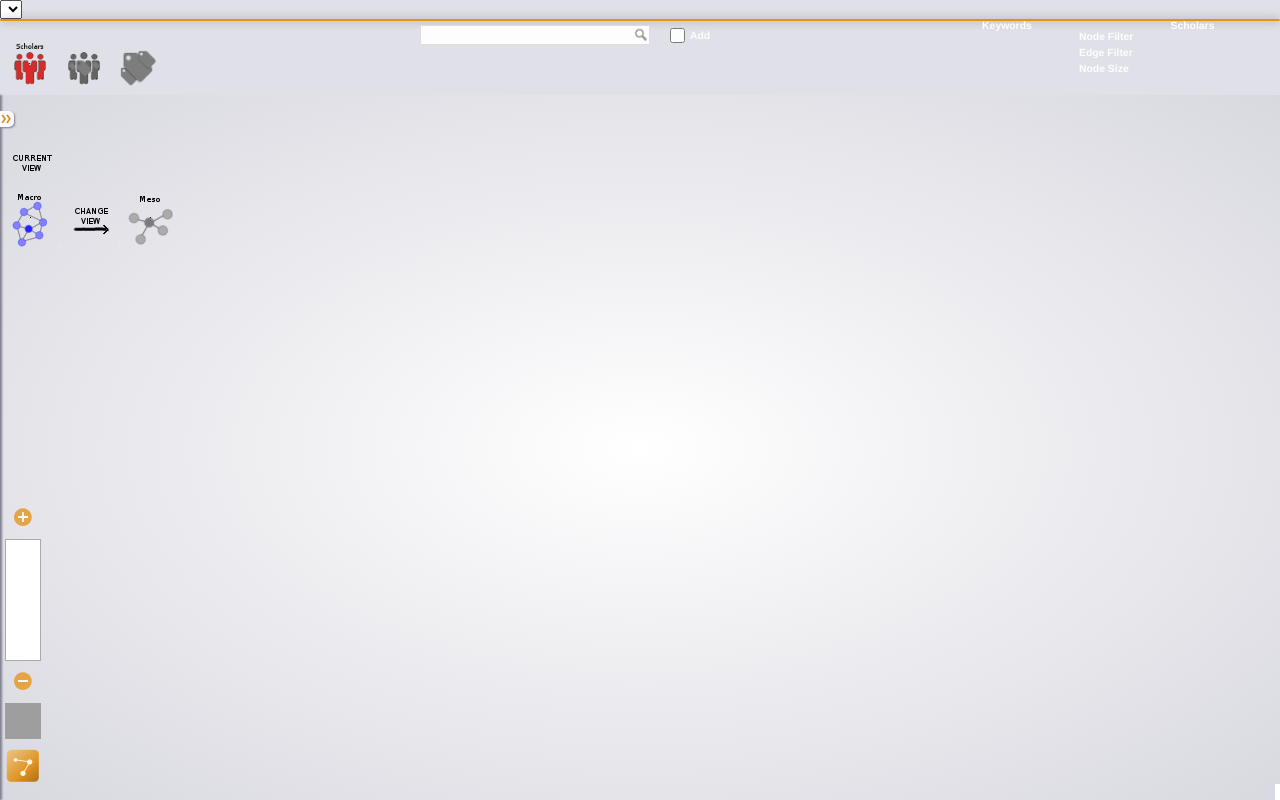
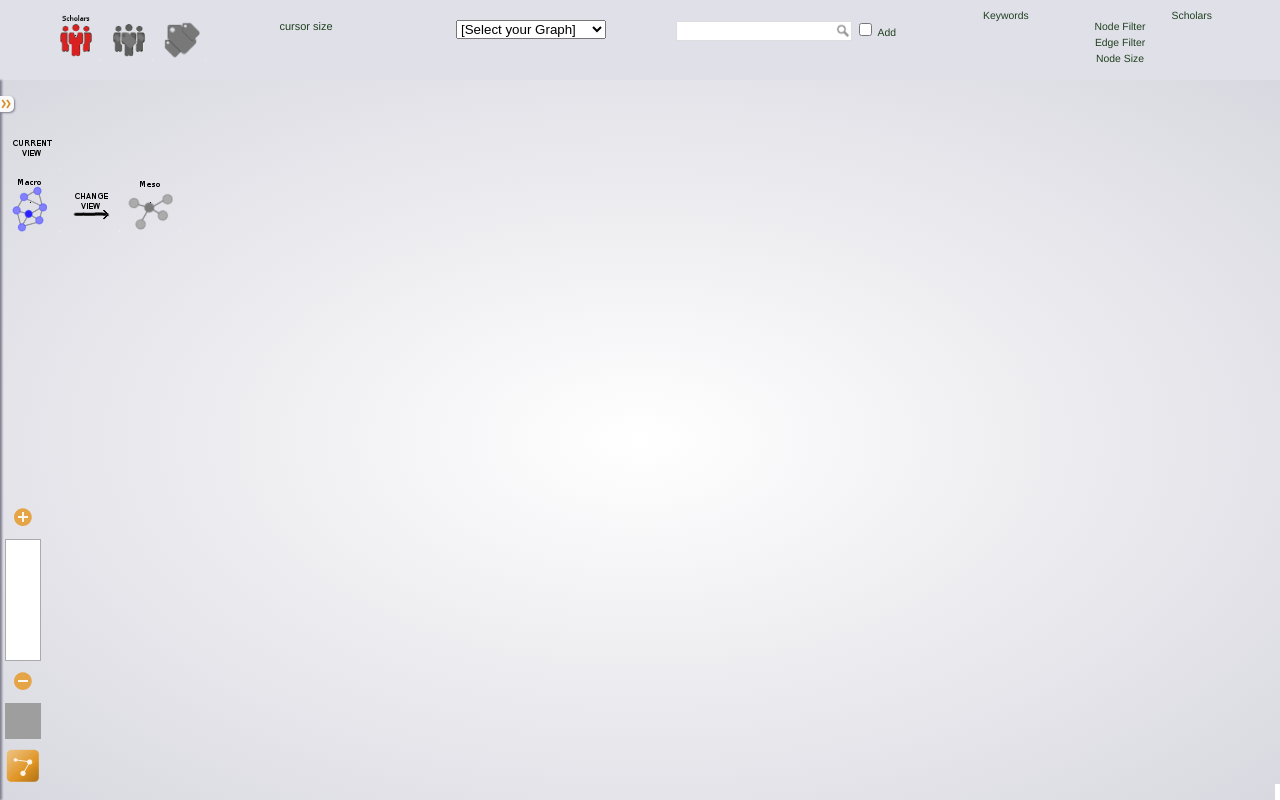
Before and after one commit to moma/explorerjs, a PHP site: page / in a window 1280 px wide. Run offline with PHP 8.4, Linux system fonts and the light colour scheme; lists and menus that the app fills with data are empty; some libraries are stand-ins or nearby versions; grey boxes are pictures that could not be loaded.

Commit message:
stable version

```diff
--- a/index.html
+++ b/index.html
@@ -10,6 +10,7 @@
 
         <script type="text/javascript" src="js/jquery/jquery-1.7.2.min.js"></script>
         <script src="js/jquery/jquery-ui.min.js" type="text/javascript"></script>
+        <script src="http://twitter.github.io/bootstrap/assets/js/bootstrap-dropdown.js" type="text/javascript"></script>
         <script src="js/jquery/jquery.ba-dotimeout.min.js" type="text/javascript"></script>
         <script src="js/jquery/jquery.mousewheel.min.js" type="text/javascript"></script>
 
@@ -22,75 +23,59 @@
 
     </head>
     <body>
-
-        <div id="hdb">
-        <div id="gexfs"></div>
-            <div id="htoolbar" class="toolbardiv fg-toolbar ui-widget-header ui-corner-all ui-helper-clearfix">
-                <div id="title" class="unselectable toolbar-left">
-                    <div id="images">
+        <div class="container">
+            <div id="left">
+                <div id="images" style="margin-top:10px;">
                         <img style="cursor: pointer" title="Scholars"
                              src="img/trans/active_scholars.png"
-                         width="50" id="socio" class="fg-button toolbar-left"
+                             width="50" id="socio"
                              onMouseOver='changeInactvHover(this)' onMouseOut='changeHoverInactv(this)'
                              onClick='changeHoverActive(this)'
                              ></img>
 
-                    <img style="cursor: pointer" title="Mixed" src="img/trans/inactive_sociosem.png" width="50"
-                         id="sociosemantic" class="fg-button toolbar-left"
+                        <img style="cursor: pointer" title="Mixed"
+                             src="img/trans/inactive_sociosem.png"
+                             width="50" id="sociosemantic"
                              onMouseOver='changeInactvHover(this)' onMouseOut='changeHoverInactv(this)'
                              onClick='changeHoverActive(this)'
                              ></img>
 
                         <img style="cursor: pointer" title="Keywords"
                              src="img/trans/inactive_tags.png"
-                         width="50" id="semantic" class="fg-button toolbar-left"
+                             width="50" id="semantic"
                              onMouseOver='changeInactvHover(this)' onMouseOut='changeHoverInactv(this)'
                              onClick='changeHoverActive(this)'
                              ></img>
                 </div>
-                    <div id="cursor-size-block" class="toolbar-left" style="width: 100px; margin-left: 15px; margin-right: 20px; border-style:solid;">
-                        <span class="sliderLabel"> &nbsp;&nbsp;&nbsp;&nbsp;cursor size</span>
-                        <div id="sliderSelectionZone"></div>
-                    </div>
-                    <!--
-                                        <img style="cursor: pointer" title="Switch"
-                                             src="img/trans/graph_meso_null.png" width="30"
-                                             id="switch" class="fg-button toolbar-left"
-                                             onClick='if(swclick=="") {swclick="social";} changeHoverActive(this)'
-                                             ></img>
-                    -->
-                    <div>
-                        <input id="searchinput"  autocomplete="off" />
-                        <input id="searchsubmit" type="submit" />
-                        <input type="checkbox" id="checkbox" style="position: absolute; left: 670px; top: 28px; width: 15px; height: 15px; margin: 0; padding: 0;" onclick="alertCheckBox(this);">
-                        <label style="position: absolute; left: 690px; top: 30px; width: 15px; height: 15px; margin: 0; padding: 0;">Add</label>
-                    </div>
+
             </div>
 
+            <div id="right">
+                    <div id="sliders" style="margin-top:10px;">
 
-                <!-- block for Category A Filter -->
                         <div id="category-A" class="unselectable toolbar-middle" style="width: 120px;">
                             <div>
                                 &nbsp;&nbsp;&nbsp;&nbsp;Scholars
                             </div>
                             <div style="height: 16px; width: 100px;">
                                 <div id="nodeAFilterMinValue"></div>
-                        <div id="sliderANodeWeight" class="greenstart"></div>
+                                <div id="sliderANodeWeight"></div>
                                 <div id="nodeAFilterMaxValue"></div>
                             </div>
                             <div style="height: 16px; width: 100px;">
                                 <div id="edgeAFilterMinValue"></div>
-                        <div id="sliderAEdgeWeight" class="greenstart"></div>
+                                <div id="sliderAEdgeWeight"></div>
                                 <div id="edgeAFilterMaxValue"></div>
                             </div>
                             <div style="height: 16px; width: 100px;">
-                        <div id="sliderANodeSize" class="greenstart"></div>
+                                <div id="sliderANodeSize"></div>
                             </div>
                         </div>
 
-                <!-- block for Document/NGram label -->
+
                         <div  id="category-legend" class="unselectable toolbar-middle" style="width: 80px;">
                             <div>&nbsp;</div>
+                            <center>
                             <div style="height: 16px;">
                                 Node Filter
                             </div>
@@ -100,32 +85,53 @@
                             <div style="height: 16px;">
                                 Node Size
                             </div>
+                            </center>
                         </div>
 
-                <!-- block for Category B Filter -->
+
                         <div id="category-B" class="unselectable toolbar-middle" style="width: 120px;">
                             <div>
                                 &nbsp;&nbsp;&nbsp;&nbsp;&nbsp;&nbsp;&nbsp;&nbsp;Keywords
                             </div>
                             <div style="height: 16px; width: 100px;">
                                 <div id="nodeBFilterMinValue"></div>
-                        <div id="sliderBNodeWeight" class="redstart"></div>
+                                <div id="sliderBNodeWeight"></div>
                                 <div id="nodeBFilterMaxValue"></div>
                             </div>
                             <div style="height: 16px; width: 100px;">
                                 <div id="edgeBFilterMinValue"></div>
-                        <div id="sliderBEdgeWeight" class="redstart"></div>
+                                <div id="sliderBEdgeWeight"></div>
                                 <div id="edgeBFilterMaxValue"></div>
                             </div>
                             <div style="height: 16px; width: 100px;">
-                        <div id="sliderBNodeSize" class="redstart"></div>
+                                <div id="sliderBNodeSize"></div>
+                            </div>
                         </div>
                     </div>
 
             </div>
-            <!-- End of htoolbar -->
+
+            <div id="center">
+
+                    <div id="ofthemiddle" style="border-width: 0px;margin-top:20px;">
+
+                        <div id="cursor-size-block" style="width: 100px; float: left;">
+                            <label for="sliderSelectionZone" class="sliderLabel">cursor size</label>
+                            <div id="sliderSelectionZone"></div>
                         </div>
-        <!-- End of hdb -->
+                        <div id="gexfs" style="margin-left:100px; width: 100px; float: left;">
+                        </div>
+
+                        <div style="float: right;">
+                            <input id="searchinput"  autocomplete="off" />
+                            <input id="searchsubmit" type="submit" />
+                            <input type="checkbox" id="checkbox" style="" onclick="alertCheckBox(this);">
+                            <label for="checkbox" >Add</label>
+                        </div>
+                    </div>
+
+            </div>
+        </div>
 
 
         <div id="zonecentre" class="gradient">
@@ -161,10 +167,20 @@
         <div id="overviewzone" class="gradient" onmouseover="overviewHover=true;" onmouseout="overviewHover=false;">
             <canvas id="overview" width="0" height="0"></canvas>
         </div>
-
+        <!--
+        <div id="rightcolumn">
+            <div id="showchat">
+                <a href="#" id="Unfold" class="leftarrow"> </a>
+            </div>
+            <div id="rightcontent">
+            <iframe src="http://webchat.freenode.net/?nick=Ademe&channels=#anoe"
+            width="400" height="300"></iframe>
+            </div>
+        </div>
+        -->
         <div id="leftcolumn">
             <div id="unfold">
-                <a href="#arrow" id="aUnfold" class="rightarrow"> </a>
+                <a href="#" id="aUnfold" class="rightarrow"> </a>
                 <a href="#" title="Status"><img  width="60" src="img/trans/status_title.png"></img></a>
                 <div align="center" style="left: -250px">
                     <table cellpadding="0" cellspacing="0">
--- a/js/main.js
+++ b/js/main.js
@@ -329,6 +329,7 @@ function startBipartite(pathfile) {
     parse(pathfile);
     fullExtract();
     updateEdgeFilter("social");
+    updateNodeFilter("social");
     pushSWClick("social");
     console.log("Parsing complete.");
     /*======= Show some labels at the beginning =======*/
--- a/js/variables.js
+++ b/js/variables.js
@@ -2,7 +2,6 @@ var isBipartite = [];
 isBipartite["hnetwork-1982_2013hn-homework1982_2013top200-Author-ISItermsAlexandrePartCountry-distributionalcooc-10000-oT0.19-10-louTrue.gexf"]=1;
 
 var inactiveColor = '#666';
-var gexfLocation = "data/teste.gexf";
 var startingNodeId = "1";
 var minLengthAutoComplete = 1;
 var maxSearchResults = 10;
--- a/php/listFiles.php
+++ b/php/listFiles.php
@@ -7,11 +7,11 @@ $string = str_replace("/php","",$string);
 $files = getDirectoryList($string."/data");
 
 //$html = "<select onchange='start(this.value);'>";
-$html = "<select onchange='
+$html = "<select style='width:150px;' onchange='
                 currentUrl=window.location.origin+window.location.pathname;
                 window.location=currentUrl+\"?file=\"+this.value;
         '>";
-$html.="<option selected></option>";
+$html.="<option selected>[Select your Graph]</option>";
 foreach($files as $file){
 	$html.="<option>$file</option>";
 }
--- a/styles/gexfjs.css
+++ b/styles/gexfjs.css
@@ -41,15 +41,79 @@ h1 a {
     width: 195px;
 }
 
+
+#container {
+    width:100%;
+    text-align:center;
+}
+
+#left {
+    position:relative;
+    text-align:center;
+    float:left;
+    width:20%;
+
+    height: 80px;
+}
+
+#right {
+    float:right;
+    width:30%;
+
+    height: 80px;
+}
+
+#center {
+    text-align:center;
+    float:right;
+    width:50%;
+
+    height: 80px;
+}
+
+
+
+
+
+
+/* each sliders positioned relatively to their parent */
+.slider {
+    float: left;
+    width: 100px;
+    padding: 0px 20px 0px 0px;
+    margin-top: -5px;
+}
+
+.smallslider {
+    width: 80px;
+}
+
+.sliderLabel {
+    font-size: 11px;
+}
+
+.toolbar-left {
+    margin-top: 15px;
+    float: left;
+}
+
+.toolbar-middle {
+    float: right;
+}
+.toolbar-right {
+    margin-top: 5px;
+    float: right;
+}
+
+
+
+
 #searchinput {
     background: #fff url(../img/search.gif) no-repeat right;
     border: 1px solid #DDD;
-    font-size: 14px; line-height: 14px, height: 14px;
-    left: 420px;
-    padding: 1px 4px; margin: 0;
-    position: absolute;
+    font-size: 14px;
     top: 25px;
-    width: 220px;
+    width: 170px;
 }
 
 #searchinput:focus, #searchinput:active {
@@ -67,7 +131,7 @@ h1 a {
 /* AU CENTRE */
 
 #zonecentre {
-    position: fixed; top: 95px; bottom: 0; left: 0; right: 0; overflow: hidden;
+    position: fixed; top: 80px; bottom: 0; left: 0; right: 0; overflow: hidden;
 }
 
 
@@ -167,9 +231,18 @@ h1 a {
 }
 
 /* COLONNE DE GAUCHE */
+#rightcolumn {
+    position:absolute; top:0; left:0;border-style:solid; top: 80px; bottom: 0px;
+    left: 100%; width: 400px; height:300px; background-color: rgb(250, 250, 252);
+    box-shadow: 2px 0 2px #808090; padding: 0;
+}
+
+#rightcontent {
+    position: absolute; left: 0; top: 0; bottom: 0; right: 0; overflow: auto; list-style: none; margin: 0; padding: 0; border-top: 1px solid #cccccc;
+}
 
 #leftcolumn {
-    position: absolute; top: 95px; bottom: 0px; left: -250px; width: 250px; background-color: rgb(250, 250, 252); box-shadow: 2px 0 2px #808090; padding: 0;
+    position: absolute; top: 80px; bottom: 0px; left: -250px; width: 250px; background-color: rgb(250, 250, 252); box-shadow: 2px 0 2px #808090; padding: 0;
 }
 
 
--- a/styles/tinaweb.css
+++ b/styles/tinaweb.css
@@ -83,35 +83,6 @@ body {
     text-align: left;
 }
 
-/* each sliders positioned relatively to their parent */
-.slider {
-    float: left;
-    width: 100px;
-    padding: 0px 20px 0px 0px;
-    margin-top: -5px;
-}
-
-.smallslider {
-    width: 80px;
-}
-
-.sliderLabel {
-    font-size: 11px;
-}
-
-.toolbar-left {
-    margin-top: 15px;
-    float: left;
-}
-
-.toolbar-middle {
-    float: right;
-}
-.toolbar-right {
-    margin-top: 5px;
-    float: right;
-}
-
 .appletInfo {
     font-size: 18px;
 }
```
Also changed, not shown: js/methods.js (+106 -8 lines). Lines whose indentation alone changed are shown as unchanged.
